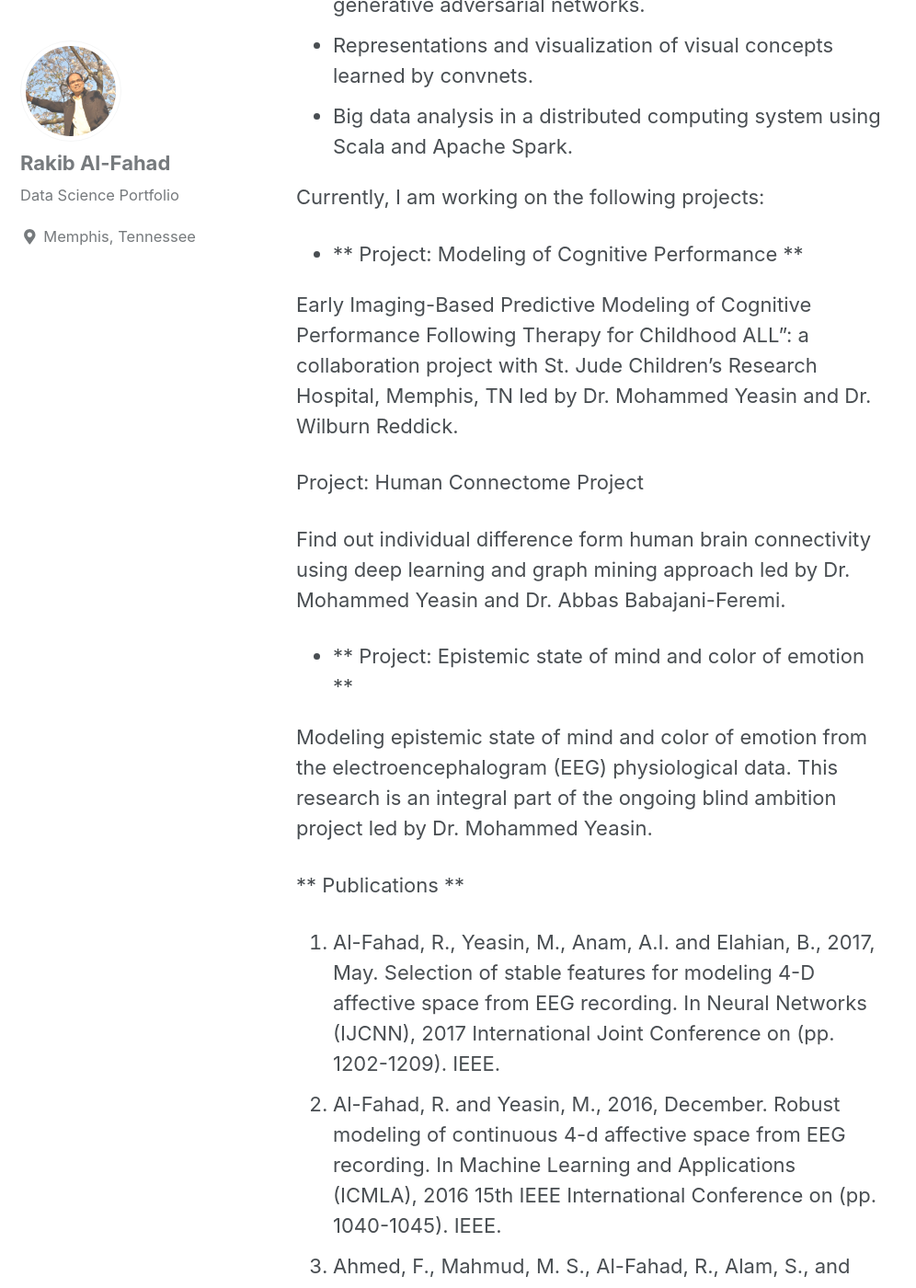
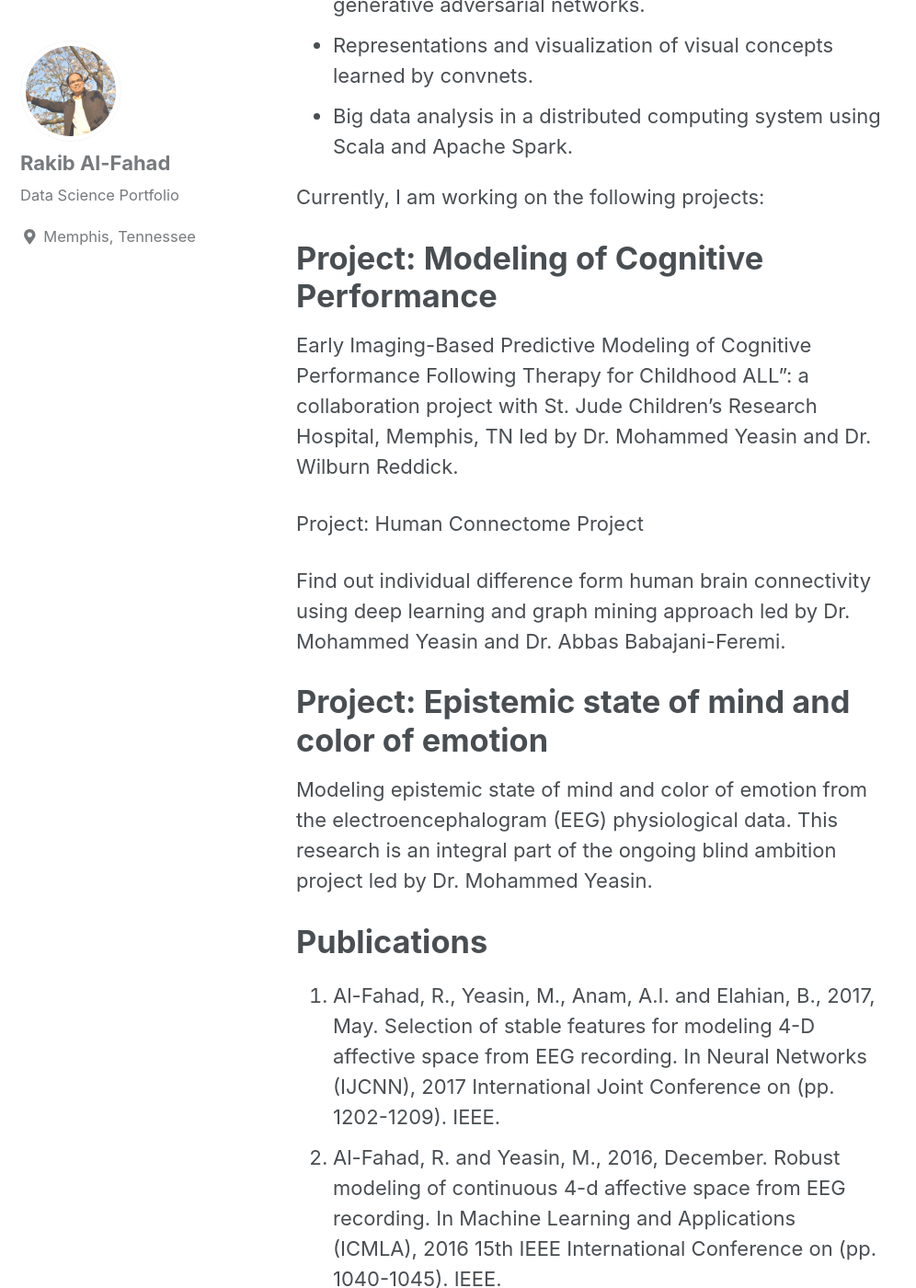
Before and after one commit to rakibalfahad/rakibalfahad.github.io, a Jekyll site: the page built from _pages/about.md, in a window 1280 px wide and 1400 px high, scrolled down 1413 px. Shown: the whole window at 92% size, without its empty margins (0-996 px from the left). Built offline with Jekyll 4.4.1, drawn with Linux system fonts in a browser that asks for light colours; nearby versions of some CDN libraries; some of the changed text lies outside the part shown.

Commit message:
Update about.md

```diff
--- a/_pages/about.md
+++ b/_pages/about.md
@@ -19,7 +19,7 @@ I started working at CVPIA lab from Fall 2013. I am pursuing my Ph.D. in Compute
 
 Currently, I am working on the following projects:
 
-- ** Project: Modeling of Cognitive Performance **
+# Project: Modeling of Cognitive Performance
 
 Early Imaging-Based Predictive Modeling of Cognitive Performance Following Therapy for Childhood ALL": a collaboration project with St. Jude Children's Research Hospital, Memphis, TN led by Dr. Mohammed Yeasin and Dr. Wilburn Reddick.
 
@@ -27,17 +27,17 @@ Project: Human Connectome Project
 
 Find out individual difference form human brain connectivity using deep learning and graph mining approach led by Dr. Mohammed Yeasin and Dr. Abbas Babajani-Feremi.
 
-- ** Project: Epistemic state of mind and color of emotion **
+# Project: Epistemic state of mind and color of emotion
 
 Modeling epistemic state of mind and color of emotion from the electroencephalogram (EEG) physiological data. This research is an integral part of the ongoing blind ambition project led by Dr. Mohammed Yeasin.
 
-** Publications **
+# Publications
 
 1. Al-Fahad, R., Yeasin, M., Anam, A.I. and Elahian, B., 2017, May. Selection of stable features for modeling 4-D affective space from EEG recording. In Neural Networks (IJCNN), 2017 International Joint Conference on (pp. 1202-1209). IEEE.
 2. Al-Fahad, R. and Yeasin, M., 2016, December. Robust modeling of continuous 4-d affective space from EEG recording. In Machine Learning and Applications (ICMLA), 2016 15th IEEE International Conference on (pp. 1040-1045). IEEE.
 3. Ahmed, F., Mahmud, M. S., Al-Fahad, R., Alam, S., and Yeasin, M. 2018, April. Image Captioning for Ambient Awareness on a Sidewalk. In Data Intelligence and Security (ICDIS), 2018 1st International Conference on (pp. 85-91). IEEE.
 
-** Presentation **
+# Presentation
 
 1. Rakib Al-Fahad, M.Y, J Glass, H. Conklin, L. Jacola, W. Reddick, 2017. Early Imaging-Based Predictive Modeling of Cognitive Performance Following Therapy for Childhood ALL. In OHBM 2017, Poster Number: 3910
 2. Rakib Al-Fahad, M.Y., 2016. What does Band Frequency Activities Tell us about the 4-D Affective Space? In OHBM 2016, Poster Number: 3395
```
Also changed, not shown: other parts of _pages/about.md (+2 -3 lines).
